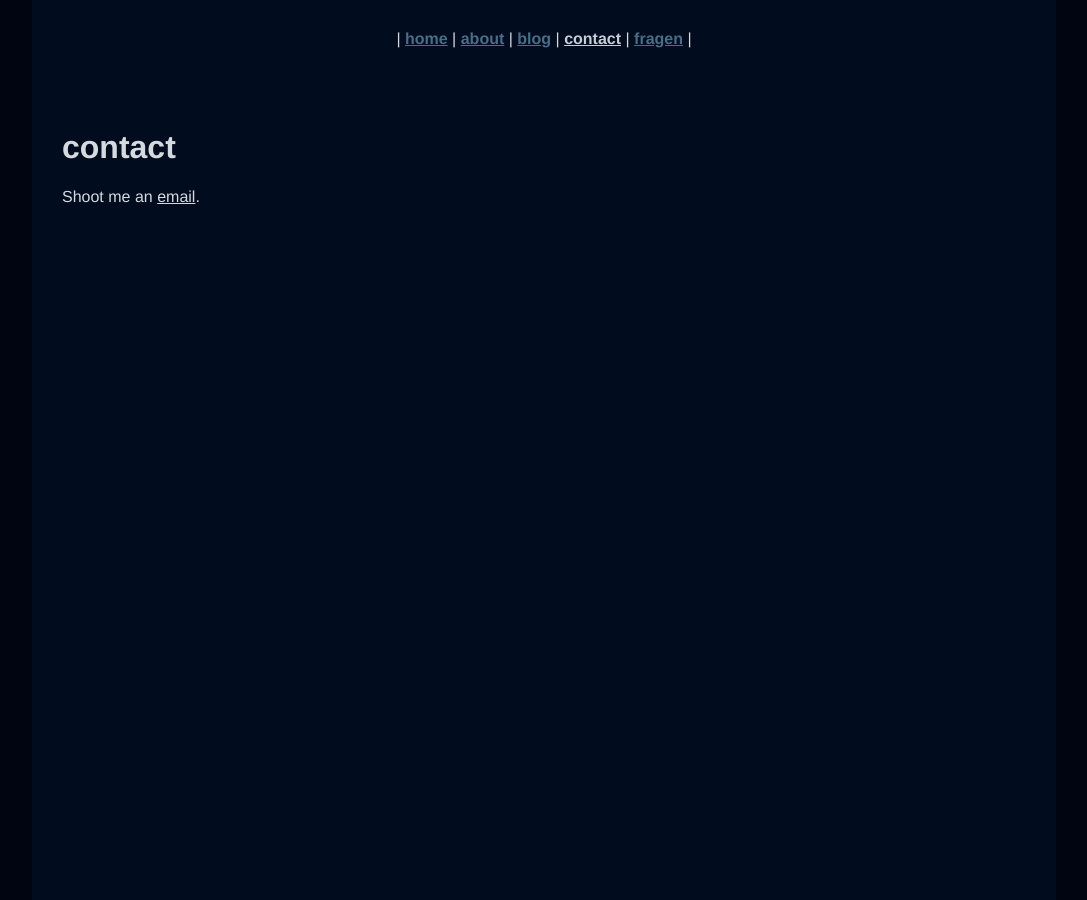
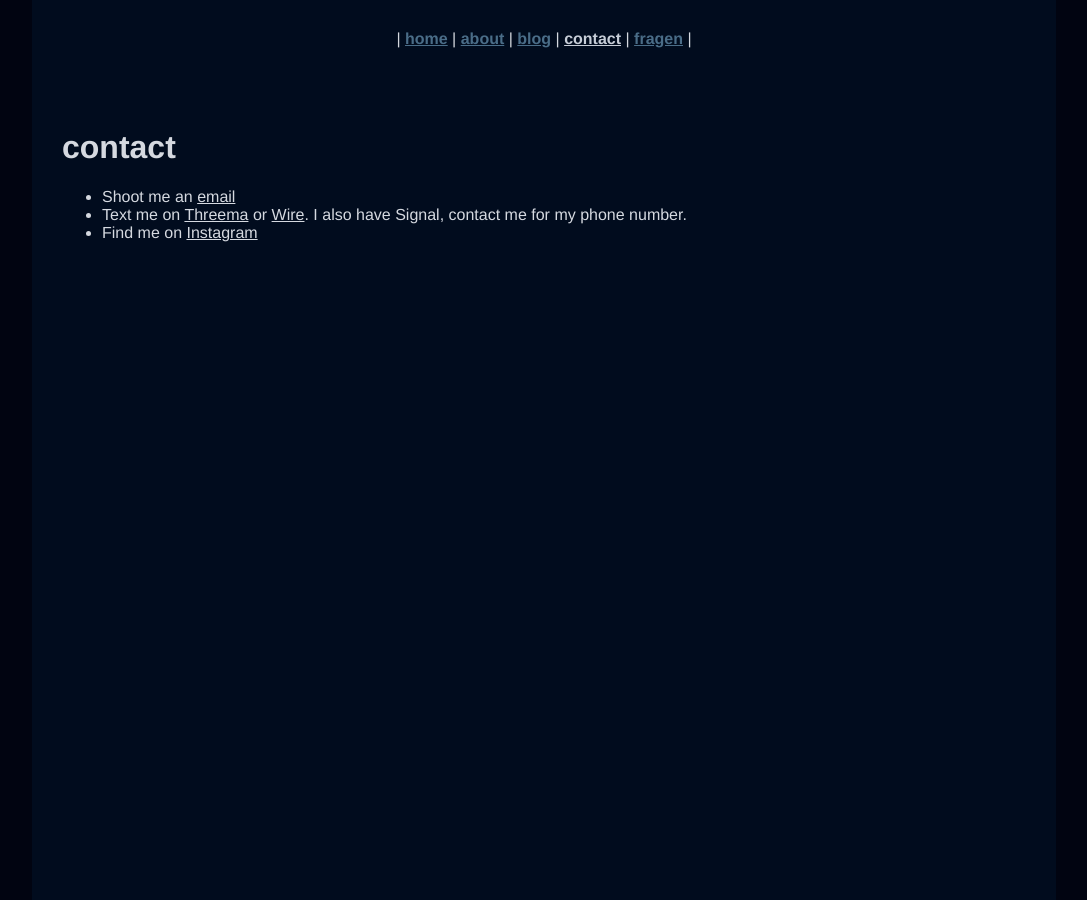
Before and after one commit to riesentoaster/valentinhuber.me, a Jekyll site: the page built from contact.md, in a window 1280 px wide. Shown: the whole page, without its empty margins (96-1183 px from the left). Built offline with Jekyll 4.4.1, drawn with Linux system fonts in a browser that asks for light colours.

Commit message:
adding more contact channels

```diff
--- a/contact.md
+++ b/contact.md
@@ -2,4 +2,6 @@
 title: "contact"
 ---
 
-Shoot me an [email](mailto:blog@valentinhuber.me).
+- Shoot me an [email](mailto:blog@valentinhuber.me)
+- Text me on [Threema](https://threema.id/2AJEWTX5) or [Wire](https://account.wire.com/user-profile/?id=0779F59B-0FC5-4E33-86BA-FB506C5C4292). I also have Signal, contact me for my phone number.
+- Find me on [Instagram](https://instagram.com/valentinchuber)
```
